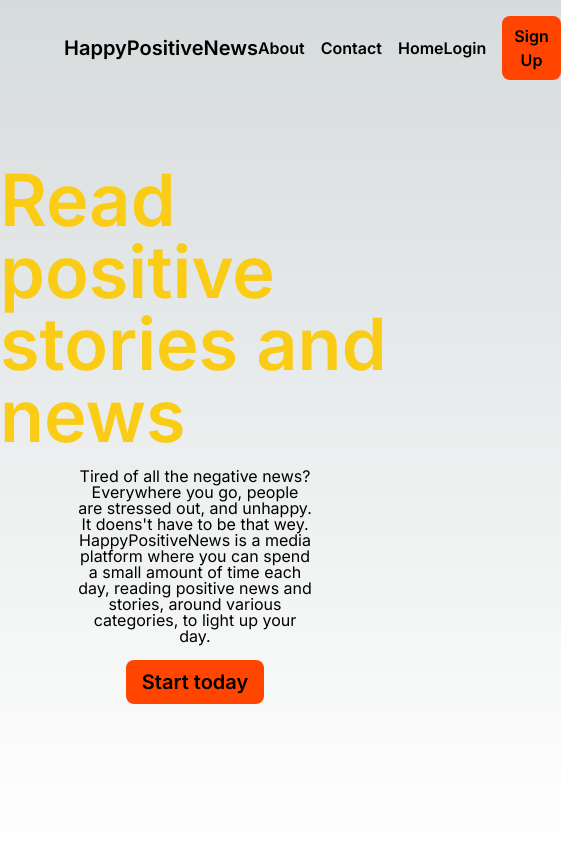
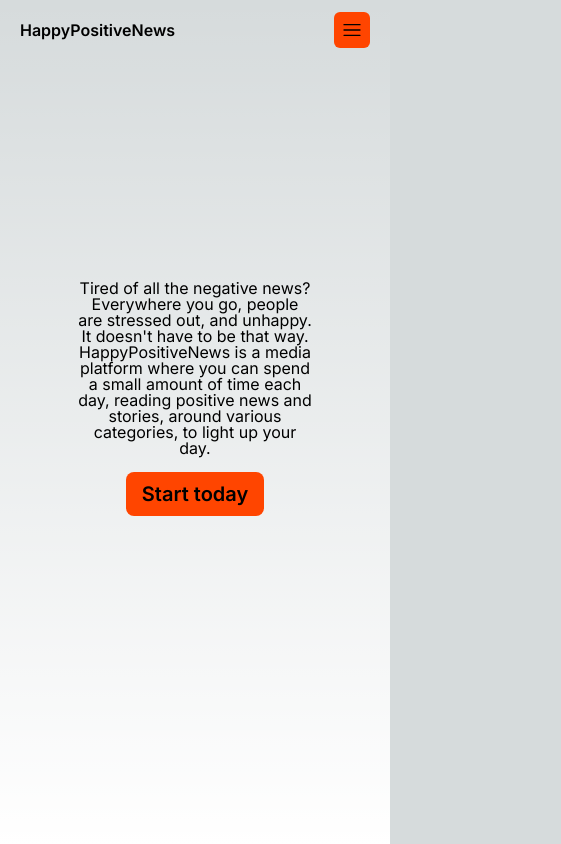
Before and after one commit to WilliamFerns1/archived-demo-memeorandum, a Next.js app: page / in a window 390 px wide. Shown: the whole page, 561 px wide, since content can reach past the window. Built offline with nearby package versions, Linux system fonts and the light colour scheme.

Commit message:
feat: done with mobile responsiveness for nav bar

```diff
--- a/app/globals.css
+++ b/app/globals.css
@@ -68,3 +68,11 @@ body {
 .semibold {
   font-weight: 600;
 }
+
+.bg-[orangered] {
+  transition: background-color 0.3s ease-in-out;
+}
+
+.bg-[orangered] .react-icon {
+  transition: opacity 0.3s ease-in-out;
+}
--- a/app/page.tsx
+++ b/app/page.tsx
@@ -1,21 +1,62 @@
+"use client";
+
+import { useEffect, useState } from "react";
+import { RxHamburgerMenu } from "react-icons/rx";
+import { IoClose } from "react-icons/io5";
+
 export default function Home() {
+  const [isNavDropdownOpen, setIsNavDropdownOpen] = useState(false);
+
+  function toggleNavDropdown() {
+    setIsNavDropdownOpen(!isNavDropdownOpen);
+  }
+
   return (
     <main className="flex min-h-screen w-screen flex-col items-center">
-      <header className="flex w-full justify-between items-center px-16 py-4">
-        <h1 className="semibold text-xl">HappyPositiveNews</h1>
-        <nav className="flex items-center gap-4">
-          <a className="nav-link" href="/about">About</a>
-          <a className="nav-link" href="/contact">Contact</a>
-          <a className="nav-link" href="/home">Home</a>
+      <header
+        id="header"
+        className="flex w-full justify-between items-center px-5 py-3 sm:px-7 md:px-10 lg:px-14 lg:py-4 relative"
+      >
+        <h1 className="semibold text-md sm:text-l lg:text-xl">
+          HappyPositiveNews
+        </h1>
+        <div
+          className="bg-[orangered] p-2 rounded-md flex items-center justify-center lg:hidden"
+          onClick={toggleNavDropdown}
+        >
+          {
+            isNavDropdownOpen ? <IoClose size={20} fontWeight={"bold"} /> : <RxHamburgerMenu size={20} fontWeight={"bold"} />
+          }
+        </div>
+        <nav
+          className={`${isNavDropdownOpen || window.innerWidth > 1000 ? "flex" : "hidden"} absolute left-0 lg:static border-b-[1px] lg:border-none border-white flex items-center justify-center transition ease-in-out gap-4 w-full lg:w-auto`}
+          style={{ top: "65px" }}
+        >
+          <a className="nav-link text-sm sm:text-md lg:text-l" href="/about">
+            About
+          </a>
+          <a className="nav-link" href="/contact">
+            Contact
+          </a>
+          <a className="nav-link" href="/home">
+            Home
+          </a>
         </nav>
-        <div className="flex items-center gap-4">
-          <a className="nav-link" href="/login">Login</a>
+        <div className="hidden lg:flex items-center gap-4">
+          <a className="nav-link" href="/login">
+            Login
+          </a>
           <button className="btn-primary-small">Sign Up</button>
         </div>
       </header>
       <section className="flex flex-col justify-center h-[80vh] items-center gap-4 leading-none">
-        <h1 className="semibold text-[4.5rem] text-yellow-400">Read positive stories and news</h1>
-        <p className="text-center w-3/5">Tired of all the negative news? Everywhere you go, people are stressed out, and unhappy. It doens't have to be that wey. HappyPositiveNews is a media platform where you can spend a small amount of time each day, reading positive news and stories, around various categories, to light up your day.</p>
+        <p className="text-center w-3/5">
+          Tired of all the negative news? Everywhere you go, people are
+          stressed out, and unhappy. It doesn't have to be that way.
+          HappyPositiveNews is a media platform where you can spend a small
+          amount of time each day, reading positive news and stories, around
+          various categories, to light up your day.
+        </p>
         <button className="btn-primary">Start today</button>
       </section>
     </main>
--- a/package.json
+++ b/package.json
@@ -9,9 +9,10 @@
     "lint": "next lint"
   },
   "dependencies": {
+    "next": "14.2.3",
     "react": "^18",
     "react-dom": "^18",
-    "next": "14.2.3"
+    "react-icons": "^5.1.0"
   },
   "devDependencies": {
     "typescript": "^5",
```
Also changed, not shown: app/styles.css (added), 1 other file (tests, documents, lock files or other folders).
